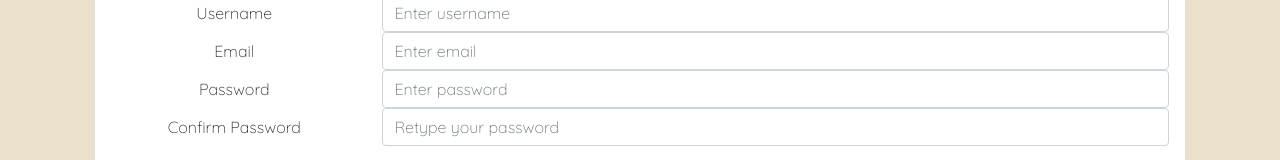
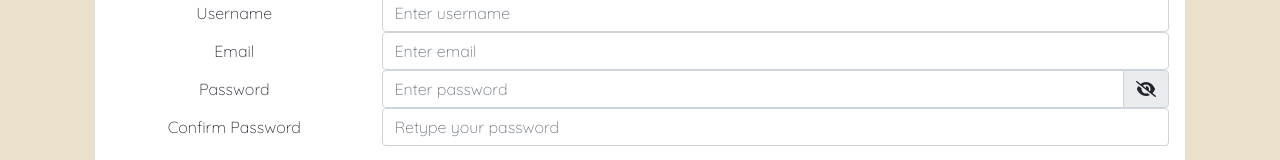
Before and after one commit to Himel-Nath/TrelloClone, a React (Create React App) app in the folder frontend/: page /register in a window 1280 px wide. Shown: the part 339-499 px from the top of the page. Built offline with nearby package versions, Linux system fonts and the light colour scheme; a web font is replaced by a local one.

Commit message:
Added show password functionality

```diff
--- a/frontend/package.json
+++ b/frontend/package.json
@@ -6,6 +6,9 @@
     "@date-io/date-fns": "^2.14.0",
     "@emotion/react": "^11.9.3",
     "@emotion/styled": "^11.9.3",
+    "@fortawesome/fontawesome-svg-core": "^6.5.1",
+    "@fortawesome/free-solid-svg-icons": "^6.5.1",
+    "@fortawesome/react-fontawesome": "^0.2.0",
     "@mui/icons-material": "^5.8.4",
     "@mui/lab": "^5.0.0-alpha.90",
     "@mui/material": "^5.9.0",
--- a/frontend/src/components/RegisterForm.js
+++ b/frontend/src/components/RegisterForm.js
@@ -1,5 +1,7 @@
 import React, {useState} from "react";
-import { Button, Card, Col, Form, Row } from "react-bootstrap";
+import { Button, Card, Col, Form, InputGroup, Row } from "react-bootstrap";
+import { FontAwesomeIcon } from "@fortawesome/react-fontawesome";
+import { faEye, faEyeSlash } from "@fortawesome/free-solid-svg-icons";
 
 function RegisterForm(props){
 
@@ -11,6 +13,7 @@ function RegisterForm(props){
     const [confirmPassword, setConfirmPassword] = useState("")
     const [answer, setAnswer] = useState("")
     const [formErrors, setFormErrors] = useState([]);
+    const [showPassword, setShowPassword] = useState(false)
 
 
     function validatePassword(password) {
@@ -39,6 +42,7 @@ function RegisterForm(props){
         return errors;
     }
 
+    const togglePassword = () => setShowPassword(!showPassword)
 
     function submitRegisterForm(event){
         event.preventDefault();
@@ -101,7 +105,21 @@ function RegisterForm(props){
                     <Form.Group controlId="formPassword" as={Row}>
                         <Form.Label column sm={3}>Password</Form.Label>
                         <Col sm={9}>
-                            <Form.Control type="password" placeholder="Enter password" value={password} onChange={(e)=>setPassword(e.target.value)} required min={8}/>
+                            <InputGroup>
+                                <Form.Control
+                                    type={showPassword ? "text" : "password"}
+                                    placeholder="Enter password"
+                                    value={password}
+                                    onChange={(e)=>setPassword(e.target.value)}
+                                    required
+                                />
+                                <InputGroup.Text>
+                                    <FontAwesomeIcon
+                                        icon={showPassword ? faEye : faEyeSlash}
+                                        onClick={togglePassword}
+                                    />
+                                </InputGroup.Text>
+                            </InputGroup>
                         </Col>
                     </Form.Group>
 
```
Also changed, not shown: 1 other file (tests, documents, lock files or other folders).
